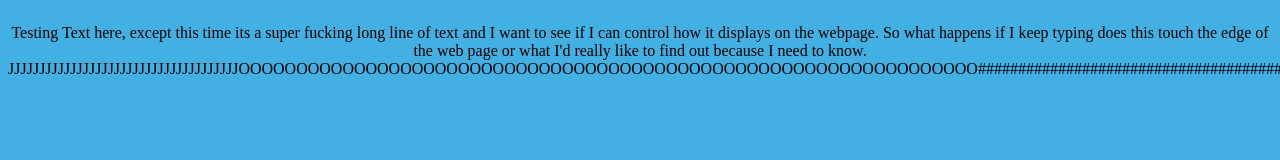
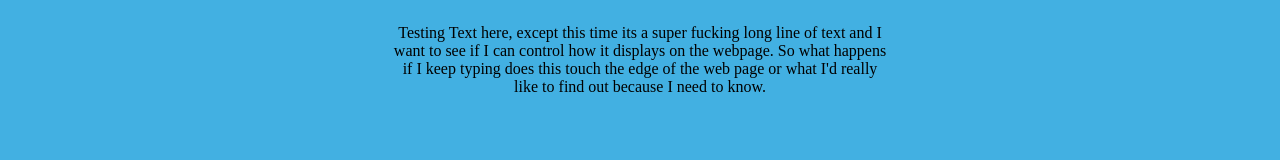
Before and after one commit to Signifies/COP1830, a plain HTML site: page testing/examples.html in a window 1280 px wide. Drawn offline with Linux system fonts and the light colour scheme.

Commit message:
Figured out my issue.

```diff
--- a/testing/examples.css
+++ b/testing/examples.css
@@ -2,9 +2,12 @@ body{
   background-color: #42B0E2;
 }
 
+.text-container{
+  text-align: center;
+}
 
 .info{
-  display: block;
-  text-align: center;
-  align-content:center;
+  display: inline-block;
+  width: 500px;
+
 }
--- a/testing/examples.html
+++ b/testing/examples.html
@@ -8,12 +8,14 @@
   </head>
   <body>
 
-    <div class="info" style="align:center;">
+  <div class="text-container">
+    <div class="info">
       <p>Testing Text here, except this time its a super fucking long line of text and I want to see if I can control how it displays on the webpage. So what happens if I keep typing does this touch the edge of the web page or what
-      I'd really like to find out because I need to know. JJJJJJJJJJJJJJJJJJJJJJJJJJJJJJJJJJJJJOOOOOOOOOOOOOOOOOOOOOOOOOOOOOOOOOOOOOOOOOOOOOOOOOOOOOOOOOOOOOOOO######################################</p>
-
+      I'd really like to find out because I need to know.
+    </p>
 
     </div>
+  </div>
 
   </body>
 </html>
```
